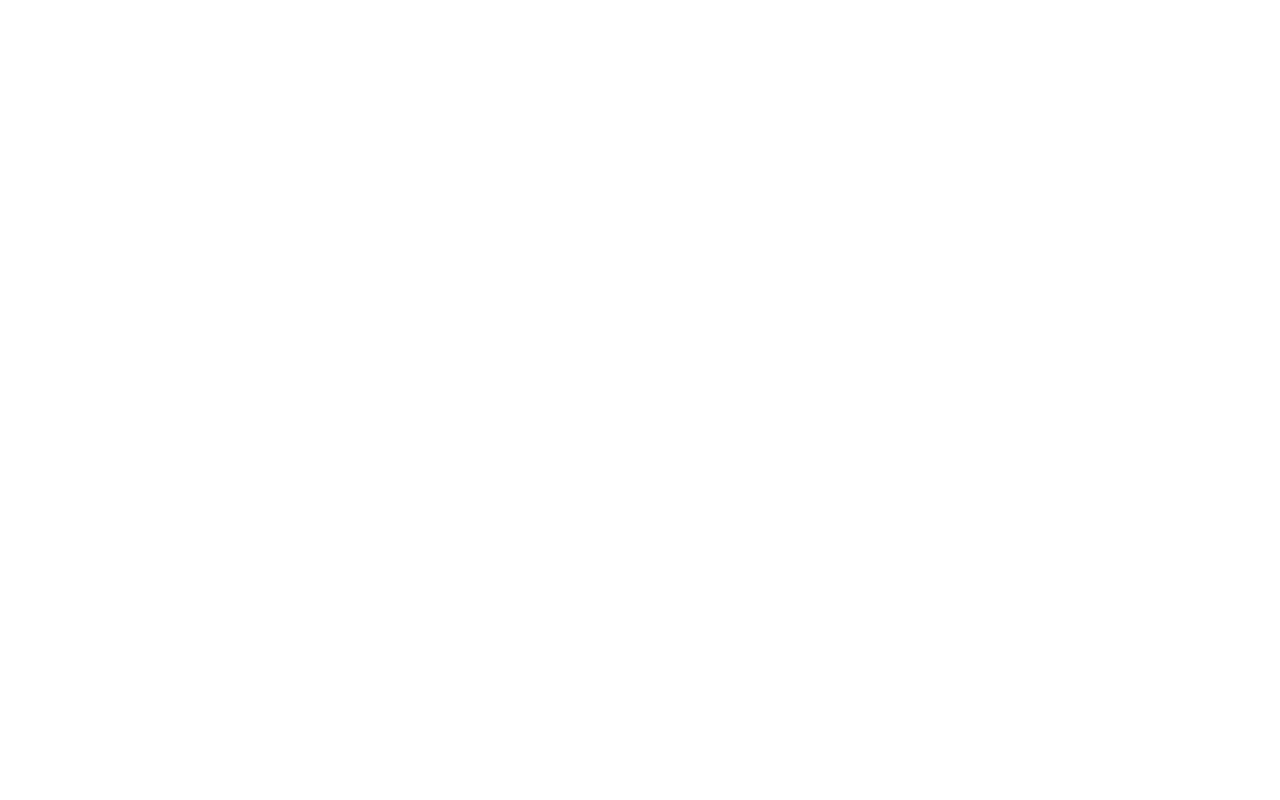
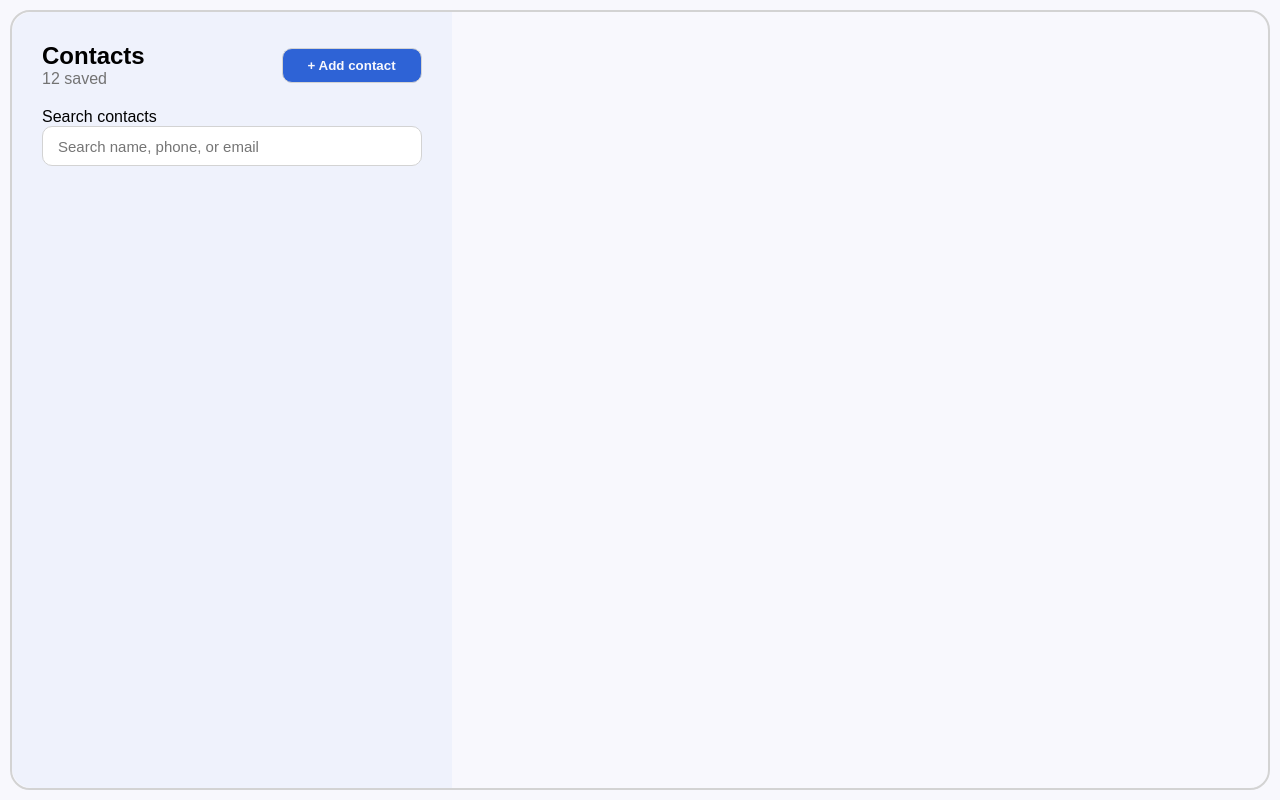
Before and after one commit to Dimaa411a/contact-book, a website: page index.html in a window 1280 px wide. Drawn offline with Linux system fonts and the light colour scheme.

Commit message:
sidebar and css file added

```diff
--- a/index.html
+++ b/index.html
@@ -2,9 +2,34 @@
 <html lang="en">
 <head>
     <meta charset="UTF-8">
-    <title>Title</title>
+    <meta name="viewport" content="width=device-width, initial-scale=1">
+    <title>Document</title>
+    <link rel="stylesheet"  href="styles.css">
 </head>
 <body>
 
+    <main>
+    <aside>
+        <header class="contacts-header">
+            <div class="contacts-info">
+                <h2>Contacts</h2>
+                <span>12 saved</span>
+            </div>
+
+            <button class="add-btn">+ Add contact</button>
+
+            <label class="visually-hidden" for="search">Search contacts</label>
+            <input id="search" type="search" placeholder="Search name, phone, or email">
+        </header>
+
+        <section class="contact-group">
+            <ul class="contact-list">
+
+            </ul>
+        </section>
+
+    </aside>
+    </main>
+
 </body>
 </html>
--- /dev/null
+++ b/styles.css
@@ -0,0 +1,124 @@
+:root {
+    --instrument-Sans:  #2E63D6;
+    --primary: #16233B;
+    --destructive: #C93B3B;
+    --light-blue: rgb(232 238 252 / 53%);
+    --delicate-gray: #f8f8fd;
+
+}
+
+body{
+    margin: 10px;
+    padding: 0;
+
+    font-family: Arial, Helvetica, sans-serif;
+    background-color: var(--delicate-gray);
+}
+
+* {
+    box-sizing: border-box;
+}
+
+main{
+    display: flex;
+    height: calc(100vh - 20px);
+    border: 2px solid lightgray  ;
+    border-radius: 20px;
+}
+
+aside{
+    display: block;
+    align-items: flex-start;
+    width: 35%;
+    border-radius: 20px 0 0 20px;
+    background-color: var(--light-blue) ;
+}
+
+
+aside header {
+    display: flex;
+    width: 100%;
+    padding: 30px 30px 5px 30px;
+    align-items: center;
+    flex-wrap: wrap;
+}
+
+aside div {
+    display: flex;
+    flex-direction: column;
+    justify-content: center;
+}
+
+aside div span {
+    color: #737373;
+}
+
+aside h2{
+    margin: 0;
+}
+
+aside label{
+    margin-top:20px;
+}
+
+aside input{
+    height: 40px;
+    border-radius: 10px;
+    border: 1px solid lightgray;
+    font-size: 15px;
+    padding-left: 15px;
+}
+
+aside label,
+aside input {
+    flex-basis: 100%;
+}
+
+aside button{
+    margin-left: auto;
+    height: 35px;
+    width: 140px;
+    align-items: center;
+    font-weight: bold;
+
+    background-color: var(--instrument-Sans);
+    color: var(--delicate-gray);
+    border-radius: 10px;
+    border: 1px solid lightgray;
+}
+
+.contact-details{
+    display: flex;
+    width: 65%;
+
+    background-color: white;
+    border-radius: 0 20px 20px 0;
+}
+
+aside section{
+    margin-left: 20px;
+}
+
+.contact-group {
+    margin-bottom: 20px;
+    margin-top: 20px;
+}
+
+.contact-group h3 {
+    margin: 15px 0 10px;
+    font-size: 12px;
+    color: gray;
+}
+
+.contact:hover{
+    background-color: #6a5959;
+    margin-right: 5px;
+    padding-left: 15px;
+}
+
+
+.contact-list {
+    list-style: none;
+    margin: 0;
+    padding: 0;
+}
```
Also changed, not shown: 1 other file.
